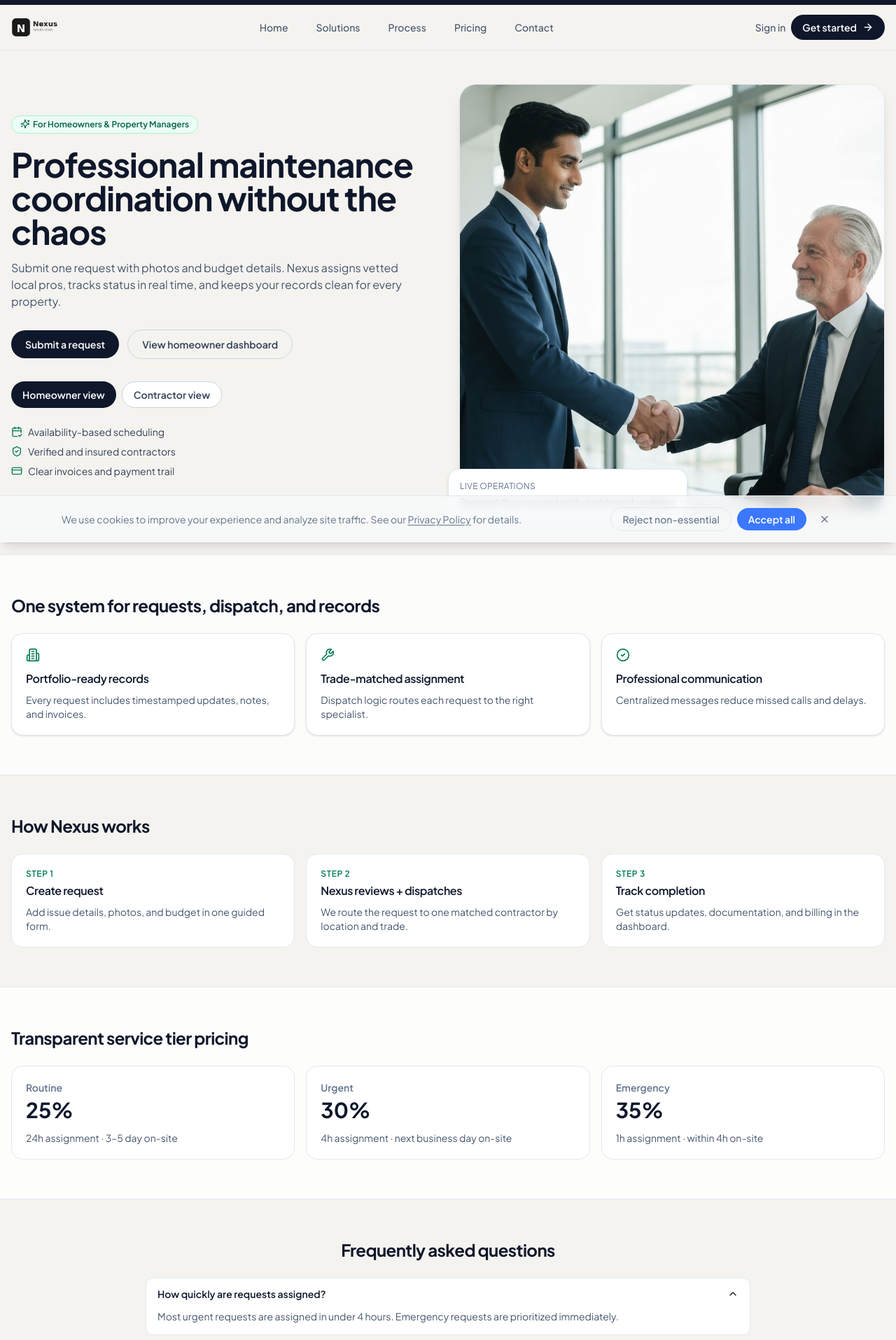
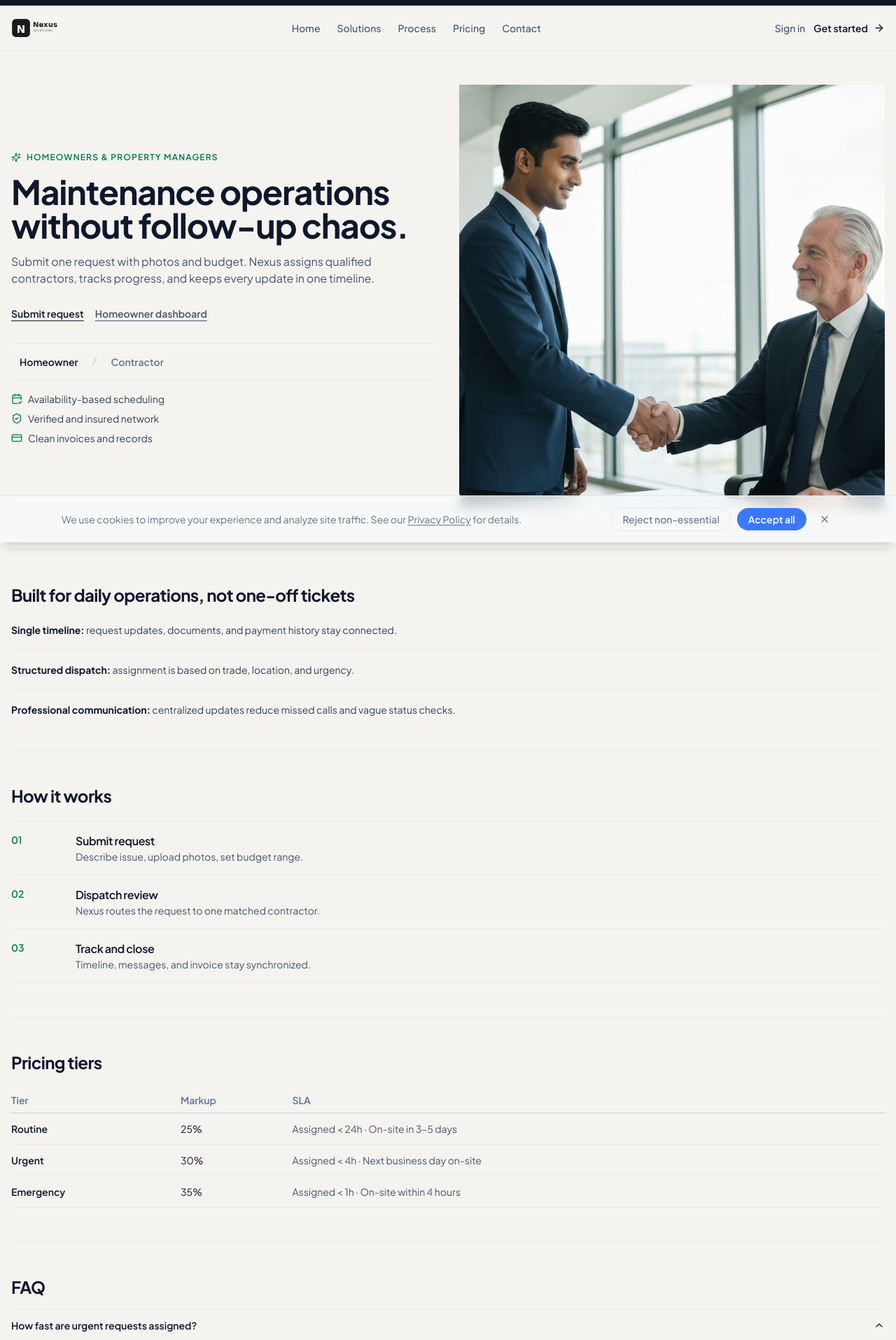
Before and after one commit to bngomez98/nexops, a Next.js app: page / in a window 1280 px wide. Shown: the part 25-1940 px from the top of the page at 70% size. Built offline with nearby package versions, Linux system fonts and the light colour scheme; no server answers.

Commit message:
Replace card-heavy home/dashboard styling with streamlined layout

```diff
--- a/app/page.tsx
+++ b/app/page.tsx
@@ -5,23 +5,19 @@ import Link from 'next/link'
 import Image from 'next/image'
 import {
   ArrowRight,
-  Briefcase,
-  Building2,
   CalendarCheck2,
-  CheckCircle2,
   ChevronDown,
   Clock3,
   CreditCard,
   Eye,
   ShieldCheck,
   Sparkles,
-  Wrench,
 } from 'lucide-react'
 import { CONTACT_INFO } from '@/lib/contact-info'
 
 type Audience = 'homeowner' | 'contractor'
 
-const sections = [
+const nav = [
   { href: '#home', label: 'Home' },
   { href: '#solutions', label: 'Solutions' },
   { href: '#process', label: 'Process' },
@@ -29,219 +25,197 @@ const sections = [
   { href: '/contact', label: 'Contact' },
 ]
 
-const audienceCopy = {
+const copy = {
   homeowner: {
-    badge: 'For Homeowners & Property Managers',
-    title: 'Professional maintenance coordination without the chaos',
+    badge: 'Homeowners & Property Managers',
+    title: 'Maintenance operations without follow-up chaos.',
     subtitle:
-      'Submit one request with photos and budget details. Nexus assigns vetted local pros, tracks status in real time, and keeps your records clean for every property.',
-    ctaPrimary: { href: '/auth/sign-up', label: 'Submit a request' },
-    ctaSecondary: { href: '/dashboard/homeowner', label: 'View homeowner dashboard' },
+      'Submit one request with photos and budget. Nexus assigns qualified contractors, tracks progress, and keeps every update in one timeline.',
     image: '/business-handshake-professional-meeting.jpg',
-    points: [
+    ctaPrimary: { href: '/auth/sign-up', label: 'Submit request' },
+    ctaSecondary: { href: '/dashboard/homeowner', label: 'Homeowner dashboard' },
+    bullets: [
       { icon: CalendarCheck2, text: 'Availability-based scheduling' },
-      { icon: ShieldCheck, text: 'Verified and insured contractors' },
-      { icon: CreditCard, text: 'Clear invoices and payment trail' },
+      { icon: ShieldCheck, text: 'Verified and insured network' },
+      { icon: CreditCard, text: 'Clean invoices and records' },
     ],
   },
   contractor: {
-    badge: 'For Contractors',
-    title: 'Get better jobs with complete scope before you commit',
+    badge: 'Contractor Network',
+    title: 'Claim better-fit jobs with full context upfront.',
     subtitle:
-      'Review budget, photos, location, and timeline upfront. Claim jobs that fit your trade and receive streamlined payouts from one operating portal.',
-    ctaPrimary: { href: '/auth/sign-up?role=contractor', label: 'Join contractor network' },
-    ctaSecondary: { href: '/dashboard/contractor', label: 'View contractor dashboard' },
+      'See scope, budget, photos, and location before you accept. Use one workspace for dispatch, updates, and payout visibility.',
     image: '/business-analytics-data-visualization.jpg',
-    points: [
-      { icon: Eye, text: 'Full request visibility' },
-      { icon: Briefcase, text: 'Qualified local opportunities' },
-      { icon: Clock3, text: 'Faster assignment workflow' },
+    ctaPrimary: { href: '/auth/sign-up?role=contractor', label: 'Join network' },
+    ctaSecondary: { href: '/dashboard/contractor', label: 'Contractor dashboard' },
+    bullets: [
+      { icon: Eye, text: 'Scope and photos visible first' },
+      { icon: Clock3, text: 'Faster assignment cycles' },
+      { icon: CreditCard, text: 'Streamlined payment flow' },
     ],
   },
 } as const
 
-const processSteps = [
-  {
-    title: 'Create request',
-    detail: 'Add issue details, photos, and budget in one guided form.',
-  },
-  {
-    title: 'Nexus reviews + dispatches',
-    detail: 'We route the request to one matched contractor by location and trade.',
-  },
-  {
-    title: 'Track completion',
-    detail: 'Get status updates, documentation, and billing in the dashboard.',
-  },
-]
+const process = [
+  ['01', 'Submit request', 'Describe issue, upload photos, set budget range.'],
+  ['02', 'Dispatch review', 'Nexus routes the request to one matched contractor.'],
+  ['03', 'Track and close', 'Timeline, messages, and invoice stay synchronized.'],
+] as const
 
 const pricing = [
-  { tier: 'Routine', value: '25%', sla: '24h assignment · 3–5 day on-site' },
-  { tier: 'Urgent', value: '30%', sla: '4h assignment · next business day on-site' },
-  { tier: 'Emergency', value: '35%', sla: '1h assignment · within 4h on-site' },
-]
+  ['Routine', '25%', 'Assigned < 24h · On-site in 3–5 days'],
+  ['Urgent', '30%', 'Assigned < 4h · Next business day on-site'],
+  ['Emergency', '35%', 'Assigned < 1h · On-site within 4 hours'],
+] as const
 
 const faqs = [
-  {
-    q: 'How quickly are requests assigned?',
-    a: 'Most urgent requests are assigned in under 4 hours. Emergency requests are prioritized immediately.',
-  },
-  {
-    q: 'Can I track everything in one place?',
-    a: 'Yes. Requests, messages, documents, and invoices are centralized in your dashboard.',
-  },
-  {
-    q: 'How are contractors vetted?',
-    a: 'Nexus verifies trade fit, insurance, and service reliability before network onboarding.',
-  },
-]
+  ['How fast are urgent requests assigned?', 'Most urgent requests are assigned within 4 hours.'],
+  ['Is everything visible in one place?', 'Yes. Requests, messages, documents, and invoices stay in one dashboard timeline.'],
+  ['How are contractors vetted?', 'Trade fit, insurance, and service reliability are verified before approval.'],
+] as const
 
 export default function HomePage() {
   const [audience, setAudience] = useState<Audience>('homeowner')
-  const [openFaq, setOpenFaq] = useState<number | null>(0)
-
-  const hero = useMemo(() => audienceCopy[audience], [audience])
+  const [faqIndex, setFaqIndex] = useState<number | null>(0)
+  const hero = useMemo(() => copy[audience], [audience])
 
   return (
-    <div className="min-h-screen bg-[#f5f3ef] text-slate-900" id="home">
-      <div className="bg-slate-900 px-4 py-2 text-center text-xs text-white/80">
-        Serving Topeka and Shawnee County · <a className="text-emerald-300" href={CONTACT_INFO.phoneHref}>{CONTACT_INFO.phoneDisplay}</a>
+    <div id="home" className="min-h-screen bg-[#f5f3ef] text-slate-900">
+      <div className="border-b border-slate-800 bg-slate-900 px-4 py-2 text-center text-xs text-white/80">
+        Serving Topeka & Shawnee County · <a className="text-emerald-300" href={CONTACT_INFO.phoneHref}>{CONTACT_INFO.phoneDisplay}</a>
       </div>
 
-      <header className="sticky top-0 z-50 border-b border-slate-200/80 bg-[#f5f3ef]/95 backdrop-blur">
+      <header className="sticky top-0 z-50 border-b border-slate-200 bg-[#f5f3ef]/95 backdrop-blur">
         <div className="mx-auto flex h-16 max-w-7xl items-center justify-between px-4">
-          <Link href="/" className="flex items-center gap-3">
-            <Image src="/nexus-logo.png" alt="Nexus Operations" width={130} height={40} priority className="h-7 w-auto" />
+          <Link href="/">
+            <Image src="/nexus-logo.png" alt="Nexus Operations" width={130} height={40} className="h-7 w-auto" priority />
           </Link>
 
-          <nav className="hidden items-center gap-2 md:flex">
-            {sections.map((item) => (
-              <a key={item.href} href={item.href} className="rounded-full px-4 py-2 text-sm font-medium text-slate-600 transition hover:bg-black/5 hover:text-slate-900">
+          <nav className="hidden items-center gap-6 md:flex">
+            {nav.map((item) => (
+              <a key={item.href} href={item.href} className="text-sm font-medium text-slate-600 hover:text-slate-900">
                 {item.label}
               </a>
             ))}
           </nav>
 
-          <div className="flex items-center gap-2">
+          <div className="flex items-center gap-3">
             <Link href="/auth/login" className="hidden text-sm font-medium text-slate-600 md:inline">Sign in</Link>
-            <Link href="/auth/sign-up" className="inline-flex items-center gap-2 rounded-full bg-slate-900 px-4 py-2 text-sm font-semibold text-white">
+            <Link href="/auth/sign-up" className="inline-flex items-center gap-2 text-sm font-semibold text-slate-900">
               Get started <ArrowRight className="h-4 w-4" />
             </Link>
           </div>
         </div>
       </header>
 
-      <main>
-        <section className="mx-auto grid max-w-7xl gap-8 px-4 pb-16 pt-12 lg:grid-cols-2 lg:items-center">
+      <main className="mx-auto max-w-7xl px-4">
+        <section className="grid gap-8 pb-14 pt-12 lg:grid-cols-2 lg:items-center">
           <div>
-            <div className="mb-5 inline-flex rounded-full border border-emerald-200 bg-emerald-50 px-3 py-1 text-xs font-semibold text-emerald-800">
-              <Sparkles className="mr-1 h-3.5 w-3.5" /> {hero.badge}
-            </div>
-            <h1 className="text-4xl font-bold tracking-tight text-slate-900 md:text-5xl">{hero.title}</h1>
-            <p className="mt-4 max-w-xl text-base text-slate-600">{hero.subtitle}</p>
+            <p className="inline-flex items-center gap-2 text-xs font-semibold uppercase tracking-widest text-emerald-700">
+              <Sparkles className="h-3.5 w-3.5" /> {hero.badge}
+            </p>
 
-            <div className="mt-7 flex flex-wrap items-center gap-3">
-              <Link href={hero.ctaPrimary.href} className="rounded-full bg-slate-900 px-5 py-2.5 text-sm font-semibold text-white">
+            <h1 className="mt-3 text-4xl font-bold tracking-tight md:text-5xl">{hero.title}</h1>
+            <p className="mt-4 max-w-2xl text-base text-slate-600">{hero.subtitle}</p>
+
+            <div className="mt-7 flex flex-wrap items-center gap-4">
+              <Link href={hero.ctaPrimary.href} className="text-sm font-semibold text-slate-900 underline underline-offset-4">
                 {hero.ctaPrimary.label}
               </Link>
-              <Link href={hero.ctaSecondary.href} className="rounded-full border border-slate-300 px-5 py-2.5 text-sm font-semibold text-slate-700">
+              <Link href={hero.ctaSecondary.href} className="text-sm font-semibold text-slate-600 underline underline-offset-4">
                 {hero.ctaSecondary.label}
               </Link>
             </div>
 
-            <div className="mt-8 flex flex-wrap gap-2">
+            <div className="mt-8 flex gap-2 border-y border-slate-200 py-3">
               <button
                 onClick={() => setAudience('homeowner')}
-                className={`rounded-full px-4 py-2 text-sm font-semibold ${audience === 'homeowner' ? 'bg-slate-900 text-white' : 'bg-white text-slate-700 border border-slate-300'}`}
+                className={`px-3 py-1 text-sm font-semibold ${audience === 'homeowner' ? 'text-slate-900' : 'text-slate-500'}`}
               >
-                Homeowner view
+                Homeowner
               </button>
+              <span className="text-slate-300">/</span>
               <button
                 onClick={() => setAudience('contractor')}
-                className={`rounded-full px-4 py-2 text-sm font-semibold ${audience === 'contractor' ? 'bg-slate-900 text-white' : 'bg-white text-slate-700 border border-slate-300'}`}
+                className={`px-3 py-1 text-sm font-semibold ${audience === 'contractor' ? 'text-slate-900' : 'text-slate-500'}`}
               >
-                Contractor view
+                Contractor
               </button>
             </div>
 
-            <ul className="mt-6 space-y-2">
-              {hero.points.map(({ icon: Icon, text }) => (
-                <li key={text} className="flex items-center gap-2 text-sm text-slate-700">
+            <ul className="mt-4 space-y-2 text-sm text-slate-700">
+              {hero.bullets.map(({ icon: Icon, text }) => (
+                <li key={text} className="flex items-center gap-2">
                   <Icon className="h-4 w-4 text-emerald-700" /> {text}
                 </li>
               ))}
             </ul>
           </div>
 
-          <div className="relative">
-            <Image src={hero.image} alt="Nexus operations" width={1000} height={700} className="rounded-3xl border border-slate-200 object-cover shadow-lg" />
-            <div className="absolute -bottom-4 -left-4 rounded-2xl border border-slate-200 bg-white p-4 shadow-md">
-              <p className="text-xs uppercase tracking-wide text-slate-500">Live operations</p>
-              <p className="mt-1 text-sm font-semibold">Request flow synced with dashboard updates</p>
-            </div>
+          <Image src={hero.image} alt="Nexus workflow" width={1200} height={700} className="h-full w-full object-cover" />
+        </section>
+
+        <section id="solutions" className="border-t border-slate-200 py-12">
+          <h2 className="text-2xl font-bold">Built for daily operations, not one-off tickets</h2>
+          <div className="mt-6 space-y-5 text-sm text-slate-700">
+            <p className="border-b border-slate-200 pb-4"><strong className="text-slate-900">Single timeline:</strong> request updates, documents, and payment history stay connected.</p>
+            <p className="border-b border-slate-200 pb-4"><strong className="text-slate-900">Structured dispatch:</strong> assignment is based on trade, location, and urgency.</p>
+            <p><strong className="text-slate-900">Professional communication:</strong> centralized updates reduce missed calls and vague status checks.</p>
           </div>
         </section>
 
-        <section id="solutions" className="border-y border-slate-200 bg-white/75 py-14">
-          <div className="mx-auto max-w-7xl px-4">
-            <h2 className="text-2xl font-bold">One system for requests, dispatch, and records</h2>
-            <div className="mt-6 grid gap-4 md:grid-cols-3">
-              {[
-                { icon: Building2, title: 'Portfolio-ready records', text: 'Every request includes timestamped updates, notes, and invoices.' },
-                { icon: Wrench, title: 'Trade-matched assignment', text: 'Dispatch logic routes each request to the right specialist.' },
-                { icon: CheckCircle2, title: 'Professional communication', text: 'Centralized messages reduce missed calls and delays.' },
-              ].map((card) => (
-                <article key={card.title} className="rounded-2xl border border-slate-200 bg-white p-5 shadow-sm">
-                  <card.icon className="h-5 w-5 text-emerald-700" />
-                  <h3 className="mt-3 font-semibold">{card.title}</h3>
-                  <p className="mt-2 text-sm text-slate-600">{card.text}</p>
-                </article>
-              ))}
-            </div>
+        <section id="process" className="border-t border-slate-200 py-12">
+          <h2 className="text-2xl font-bold">How it works</h2>
+          <ol className="mt-5 divide-y divide-slate-200 border-y border-slate-200">
+            {process.map(([step, title, detail]) => (
+              <li key={step} className="grid gap-3 py-4 md:grid-cols-[80px_1fr]">
+                <span className="text-sm font-semibold text-emerald-700">{step}</span>
+                <div>
+                  <h3 className="font-semibold">{title}</h3>
+                  <p className="text-sm text-slate-600">{detail}</p>
+                </div>
+              </li>
+            ))}
+          </ol>
+        </section>
+
+        <section id="pricing" className="border-t border-slate-200 py-12">
+          <h2 className="text-2xl font-bold">Pricing tiers</h2>
+          <div className="mt-5 overflow-x-auto">
+            <table className="w-full min-w-[680px] border-collapse text-left text-sm">
+              <thead>
+                <tr className="border-b border-slate-300 text-slate-500">
+                  <th className="py-2 font-semibold">Tier</th>
+                  <th className="py-2 font-semibold">Markup</th>
+                  <th className="py-2 font-semibold">SLA</th>
+                </tr>
+              </thead>
+              <tbody>
+                {pricing.map(([tier, rate, sla]) => (
+                  <tr key={tier} className="border-b border-slate-200">
+                    <td className="py-3 font-semibold">{tier}</td>
+                    <td className="py-3">{rate}</td>
+                    <td className="py-3 text-slate-600">{sla}</td>
+                  </tr>
+                ))}
+              </tbody>
+            </table>
           </div>
         </section>
 
-        <section id="process" className="mx-auto max-w-7xl px-4 py-14">
-          <h2 className="text-2xl font-bold">How Nexus works</h2>
-          <div className="mt-6 grid gap-4 md:grid-cols-3">
-            {processSteps.map((step, index) => (
-              <div key={step.title} className="rounded-2xl border border-slate-200 bg-white p-5">
-                <p className="text-xs font-semibold uppercase tracking-wider text-emerald-700">Step {index + 1}</p>
-                <h3 className="mt-1 font-semibold">{step.title}</h3>
-                <p className="mt-2 text-sm text-slate-600">{step.detail}</p>
-              </div>
-            ))}
-          </div>
-        </section>
-
-        <section id="pricing" className="border-y border-slate-200 bg-white/80 py-14">
-          <div className="mx-auto max-w-7xl px-4">
-            <h2 className="text-2xl font-bold">Transparent service tier pricing</h2>
-            <div className="mt-6 grid gap-4 md:grid-cols-3">
-              {pricing.map((tier) => (
-                <div key={tier.tier} className="rounded-2xl border border-slate-200 bg-white p-5">
-                  <p className="text-sm font-semibold text-slate-500">{tier.tier}</p>
-                  <p className="mt-1 text-3xl font-bold">{tier.value}</p>
-                  <p className="mt-3 text-sm text-slate-600">{tier.sla}</p>
-                </div>
-              ))}
-            </div>
-          </div>
-        </section>
-
-        <section className="mx-auto max-w-4xl px-4 py-14">
-          <h2 className="text-center text-2xl font-bold">Frequently asked questions</h2>
-          <div className="mt-6 space-y-3">
-            {faqs.map((faq, index) => (
-              <div key={faq.q} className="rounded-xl border border-slate-200 bg-white">
+        <section className="border-t border-slate-200 py-12">
+          <h2 className="text-2xl font-bold">FAQ</h2>
+          <div className="mt-4 divide-y divide-slate-200 border-y border-slate-200">
+            {faqs.map(([q, a], i) => (
+              <div key={q}>
                 <button
-                  className="flex w-full items-center justify-between px-4 py-3 text-left text-sm font-semibold"
-                  onClick={() => setOpenFaq(openFaq === index ? null : index)}
+                  onClick={() => setFaqIndex(faqIndex === i ? null : i)}
+                  className="flex w-full items-center justify-between py-3 text-left text-sm font-semibold"
                 >
-                  {faq.q}
-                  <ChevronDown className={`h-4 w-4 transition ${openFaq === index ? 'rotate-180' : ''}`} />
+                  {q}
+                  <ChevronDown className={`h-4 w-4 transition ${faqIndex === i ? 'rotate-180' : ''}`} />
                 </button>
-                {openFaq === index && <p className="px-4 pb-4 text-sm text-slate-600">{faq.a}</p>}
+                {faqIndex === i && <p className="pb-3 text-sm text-slate-600">{a}</p>}
               </div>
             ))}
           </div>
```
Also changed, not shown: app/dashboard/page.tsx (+8 -8 lines), components/dashboard-layout.tsx (+11 -11 lines).
